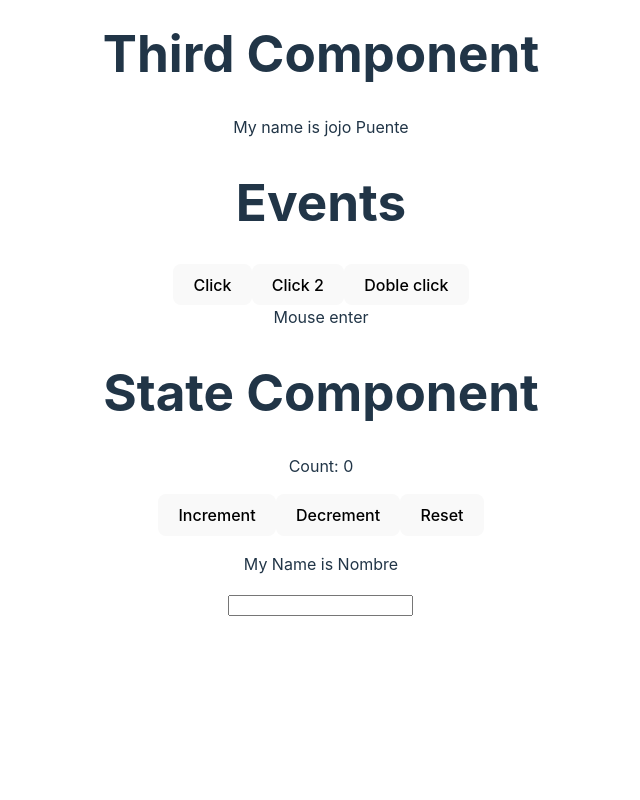
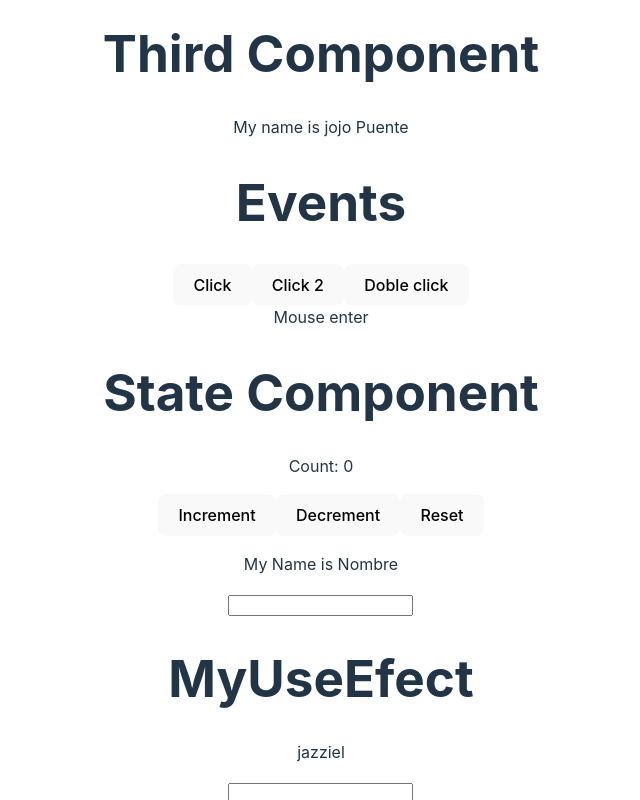
Before and after one commit to jazzielp/Curso-react, a React (Vite) app: page / in a window 1280 px wide. Shown: the part 478-1278 px from the top of the page, without its empty margins (319-959 px from the left). Before the commit the page ends 1126 px from the top, so only its background shows below. Built offline with nearby package versions, Linux system fonts and the light colour scheme.

Commit message:
use efect

```diff
--- a/src/App.jsx
+++ b/src/App.jsx
@@ -4,6 +4,7 @@ import SecondComponent from './SecondComponent'
 import ThirdComponent from './ThirdComponent'
 import EventsComponents from './EventsComponents'
 import StateComponent from './StateComponent'
+import MyUseEfect from './MyUseEfect'
 
 function App() {
 
@@ -15,6 +16,7 @@ function App() {
       <ThirdComponent  lastName='Puente'/>
       <EventsComponents />
       <StateComponent />
+      <MyUseEfect />
     </>
   )
 }
--- /dev/null
+++ b/src/MyUseEfect.jsx
@@ -0,0 +1,16 @@
+import { useState, useEffect } from 'react'
+function MyUseEfect() {
+    const [user, setUser] = useState('jazziel')
+    useEffect(() => {
+        console.log('useEffect')
+    }, [])
+    return (
+        <div>
+            <h1>MyUseEfect</h1>
+            <p>{user}</p>
+            <input type="text" onChange={event => setUser(event.target.value)} />
+        </div>
+    )
+}
+
+export default MyUseEfect;
```
